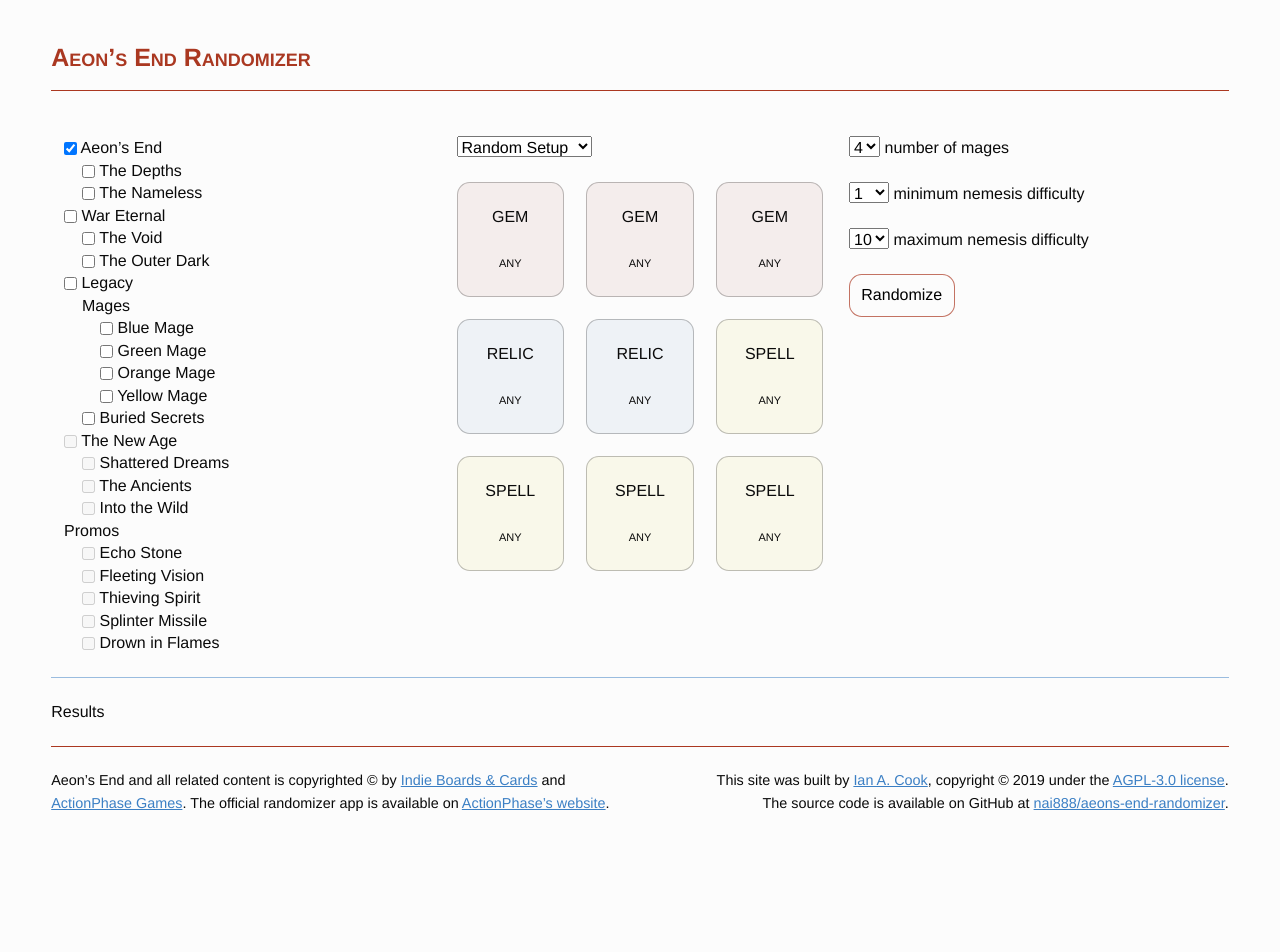
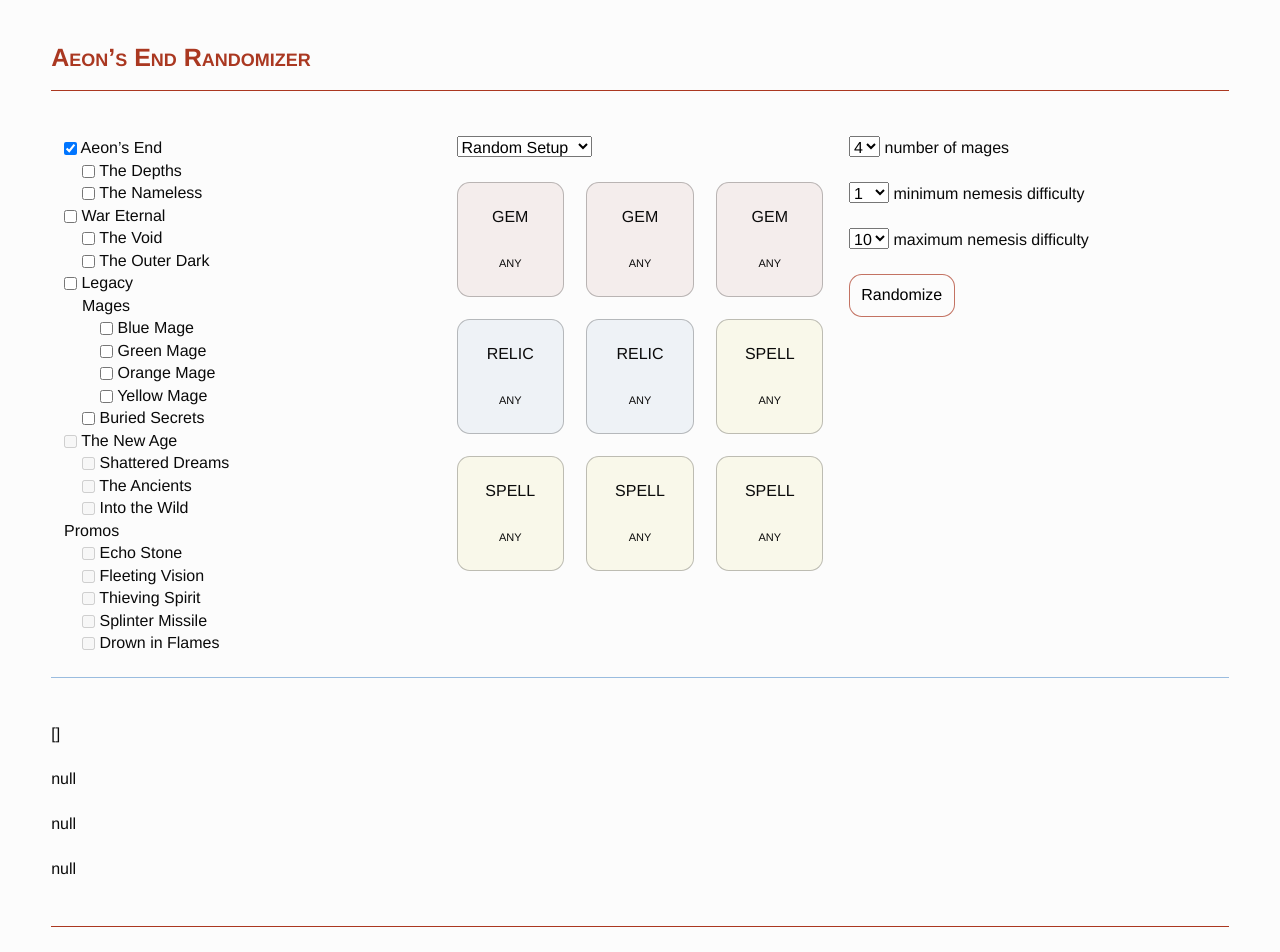
Before and after one commit to Susurrus-LLC/aeons-end-randomizer, a React (Create React App) app: page / in a window 1280 px wide. Shown: the top 952 px of the page. Before the commit the page ends 837 px from the top, so only its background shows below. Built offline with nearby package versions, Linux system fonts and the light colour scheme.

Commit message:
Handle selecting sets in results

```diff
--- a/src/components/Results/index.js
+++ b/src/components/Results/index.js
@@ -1,11 +1,33 @@
-import React from 'react'
+import React, { useState, useEffect } from 'react'
 
 import './results.sass'
 
 const Results = props => {
+  const [setsArr, setSetsArr] = useState([])
+  const sets = props.data ? props.data.sets : null
+  const market = props.data ? props.data.market : null
+  const mages = props.data ? props.data.mages : null
+  const nemesis = props.data ? props.data.nemesis : null
+
+  useEffect(() => {
+    if (props.data) {
+      let newArr = []
+      const setsKeys = Object.keys(sets)
+      setsKeys.forEach(key => {
+        if (sets[key]) {
+          newArr.push(key)
+        }
+      })
+      setSetsArr(newArr)
+    }
+  })
+
   return (
     <div className='results'>
-      Results
+      <p>{JSON.stringify(setsArr)}</p>
+      <p>{JSON.stringify(market)}</p>
+      <p>{JSON.stringify(mages)}</p>
+      <p>{JSON.stringify(nemesis)}</p>
     </div>
   )
 }
```
